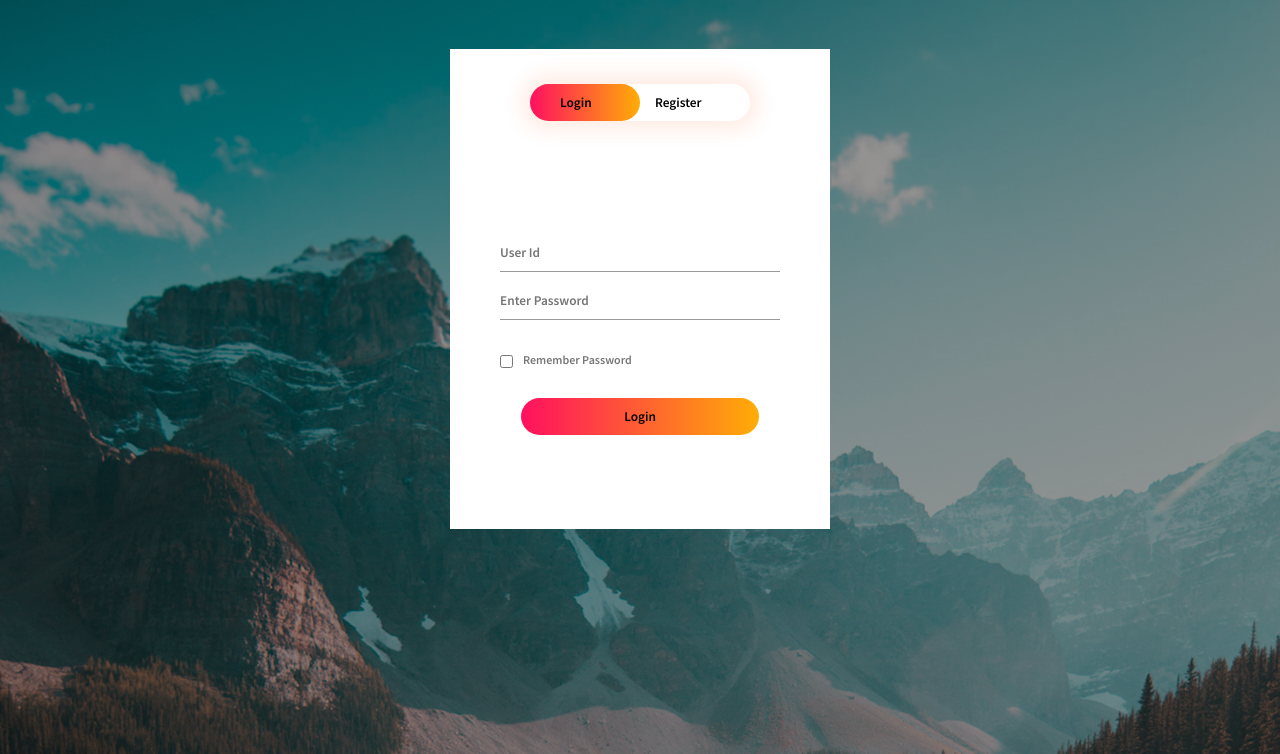
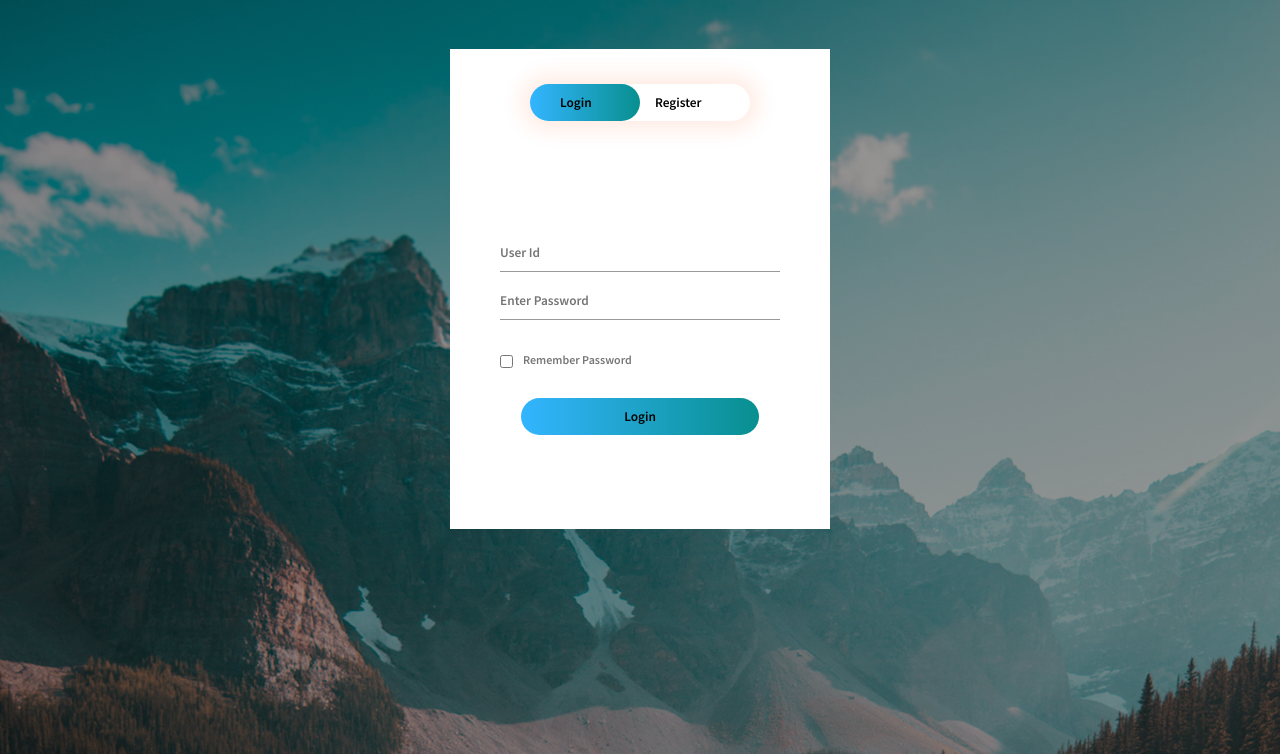
Before and after one commit to RockySingh137/Hacktoberfest2022-HTML-CSS, a plain HTML site: page index.html in a window 1280 px wide. Shown: the part 46-800 px from the top of the page. Drawn offline with Linux system fonts and the light colour scheme.

Commit message:
btn color updated to match with background

```diff
--- a/style.css
+++ b/style.css
@@ -65,7 +65,7 @@ header {
     position: absolute;
     width: 110px;
     height: 100%;
-    background: linear-gradient(to right, #ff105f, #ffad06);
+    background: linear-gradient(to right, #33B5FF ,#088F8F);
     border-radius: 30px;
     transition: 0.5s;
 
@@ -98,7 +98,7 @@ header {
     cursor: pointer;
     display: block;
     margin: auto;
-    background: linear-gradient(to right, #ff105f, #ffad06);
+    background: linear-gradient(to right, #33B5FF ,#088F8F);
     border: 0;
     outline: none;
     border-radius: 30px;
```
